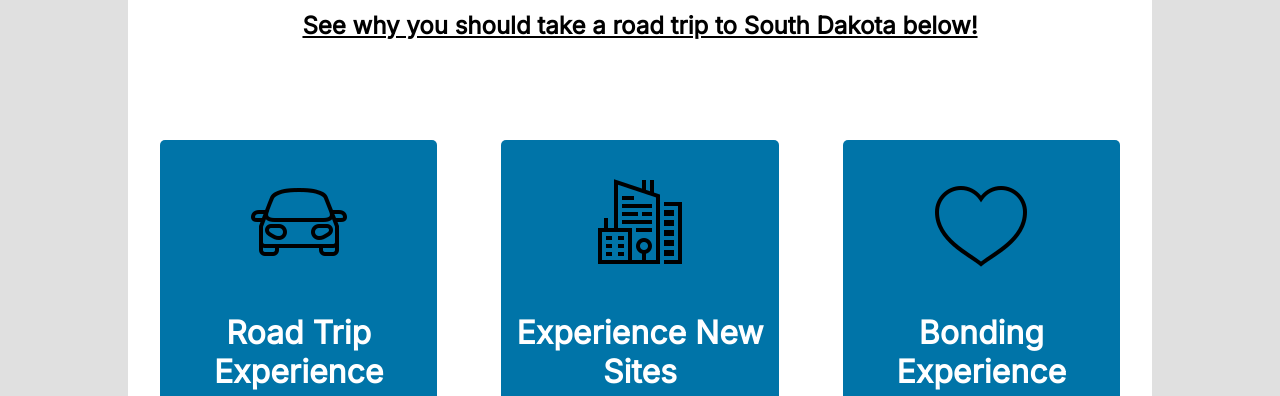
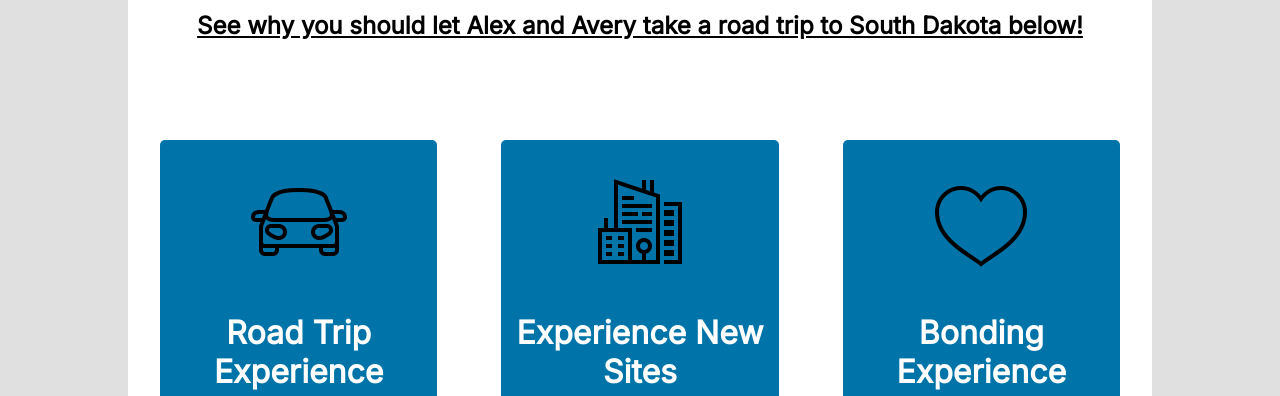
Before and after one commit to GeneralElite18/SouthDakota, a plain HTML site: page index.html in a window 1280 px wide. Shown: the part 704-1100 px from the top of the page. Drawn offline with Linux system fonts and the light colour scheme.

Commit message:
reworded sections

```diff
--- a/index.html
+++ b/index.html
@@ -36,7 +36,7 @@
         <div class="section">
             <div class="miniSection">
                 <h1 class="sectionHeaderText">South Dakota</h1>
-                <h2 class="sectionSubHeaderText">See why you should take a road trip to South Dakota below!</h1>
+                <h2 class="sectionSubHeaderText">See why you should let Alex and Avery take a road trip to South Dakota below!</h1>
             </div>
         </div>
 
```
